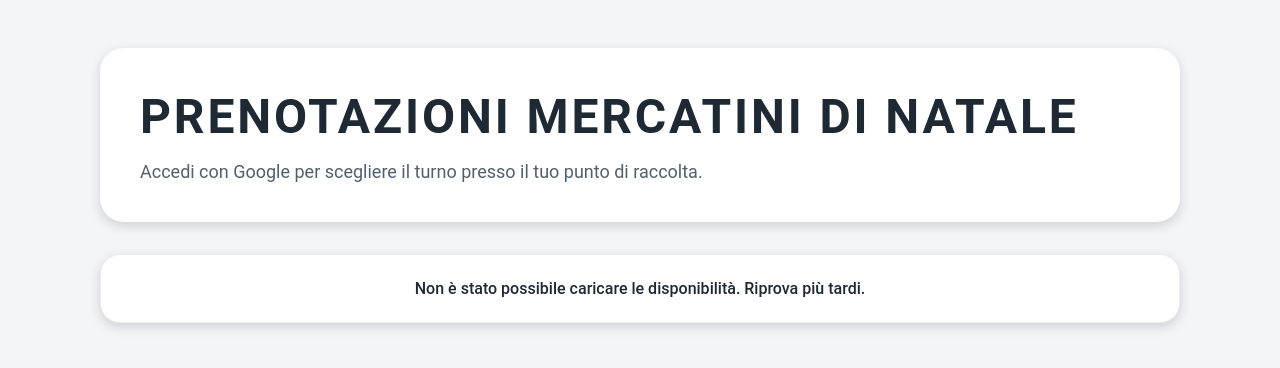
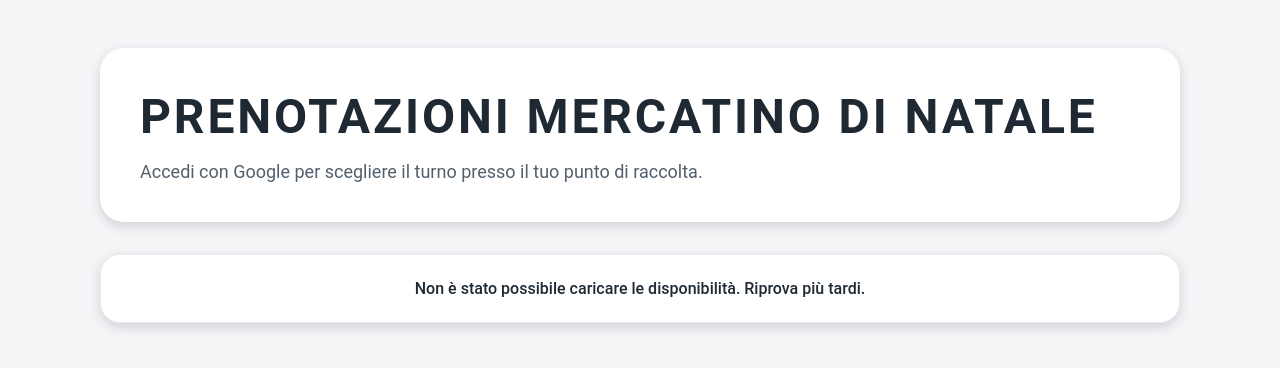
Before and after one commit to juvenestech/mercatinonatale, a plain HTML site: page index.html in a window 1280 px wide. Drawn offline with Linux system fonts and the light colour scheme; no server answers.

Commit message:
mercatino messaggio

```diff
--- a/index.html
+++ b/index.html
@@ -9,7 +9,7 @@
   <body>
     <div class="page">
       <header>
-        <h1>PRENOTAZIONI MERCATINI DI NATALE</h1>
+        <h1>PRENOTAZIONI MERCATINO DI NATALE</h1>
         <p>Accedi con Google per scegliere il turno presso il tuo punto di raccolta.</p>
         <div id="feedback-banner" aria-live="polite"></div>
       </header>
```
